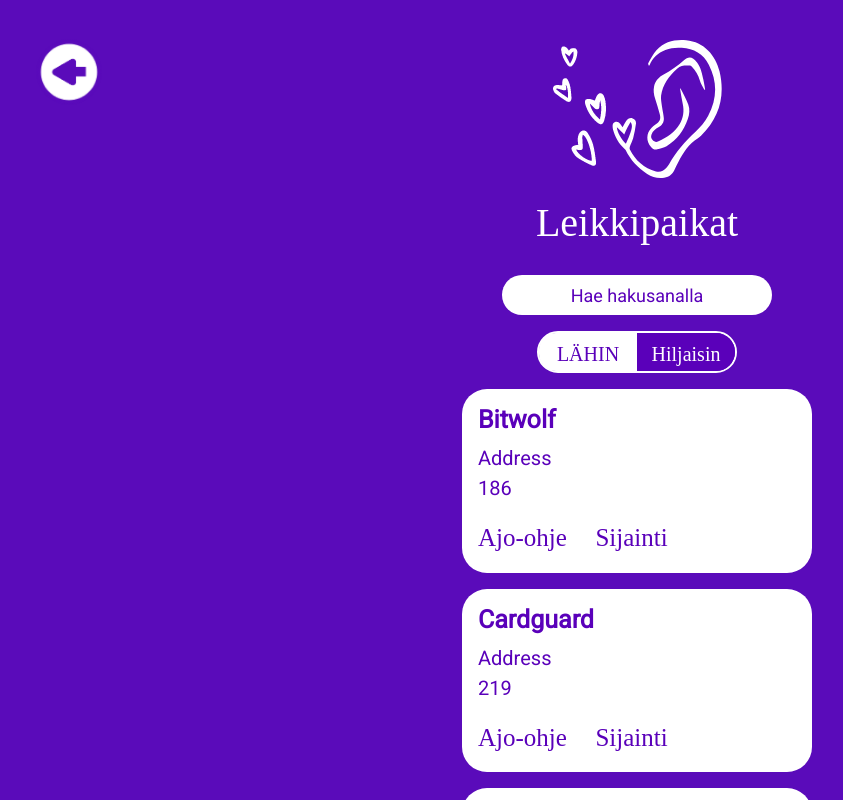
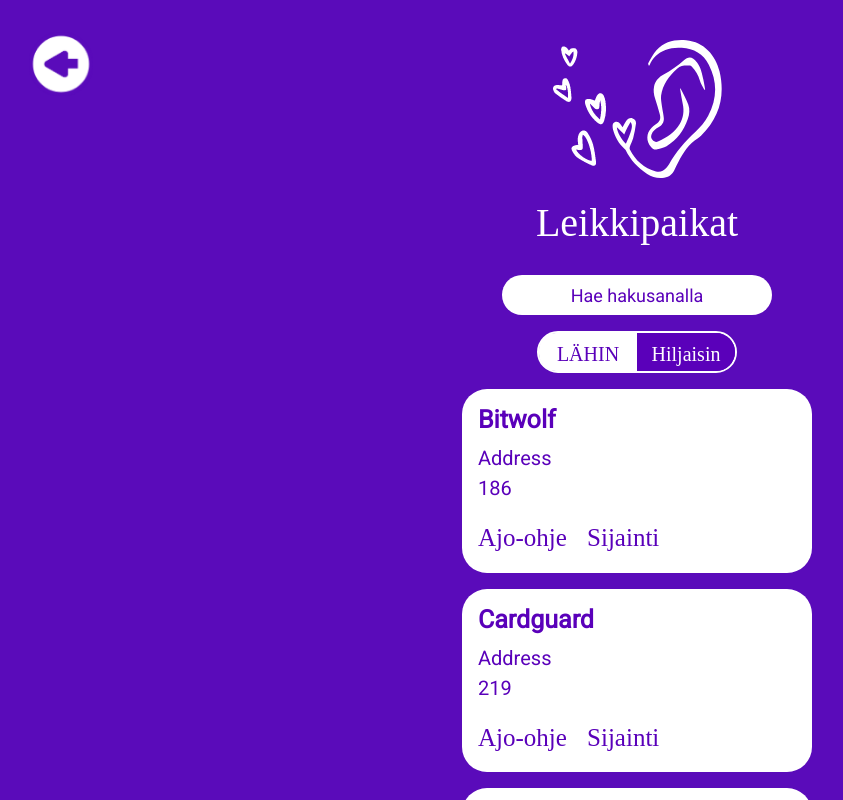
Before and after one commit to shuttu/leikkipaikat, a React (Create React App) app in the folder main/frontend/: page /SearchPage in a window 1280 px wide. Shown: the whole page, without its empty margins (3-846 px from the left). Built offline with nearby package versions, Linux system fonts and the light colour scheme; a web font is replaced by a local one.

Commit message:
Squashed commit of the following
commit 18ad43d8
Author: Lauri Saarenpää <lauri.saarenpaa@learnit.fi>
Date: Fri May 21 2021 14:01:30 GMT+0300 (Itä-Euroopan kesäaika)

    hotfix etusivun nappeihin

```diff
--- a/main/frontend/src/App.css
+++ b/main/frontend/src/App.css
@@ -19,7 +19,8 @@
 }
 
 .link {
-  text-decoration: none;
+  text-decoration: none !important;
+  margin-bottom: 1.5rem !important;
 }
 
 .custom-btn {
@@ -28,7 +29,6 @@
   align-items: center !important;
   width: 260px !important;
   height: 60px !important;
-  margin-bottom: 1.5rem !important;
   border-radius: 30px !important;
   background-color: #FFFFFF !important;
   color: #5A00BA !important;
@@ -156,8 +156,8 @@
 }
 
 .backButtonContainer {
-  width: 5em;
-  height: 5em;
+  width: 4em;
+  height: 4em;
   display: flex;
   justify-content: center;
   align-items: center;
--- a/main/frontend/src/components/Search.js
+++ b/main/frontend/src/components/Search.js
@@ -58,7 +58,8 @@
                     <br/>
                     {val.distance}
                   </Card.Text>
-                  <Card.Link className="custom-card-link" href="#">Ajo-ohje &nbsp;</Card.Link>
+                  <Card.Link className="custom-card-link" href="#">Ajo-ohje</Card.Link>
+                  &nbsp;
                   <Card.Link className="custom-card-link" href="#">Sijainti</Card.Link>
                 </Card.Body>
               </Card>
```
